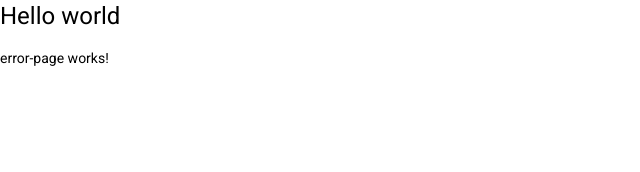
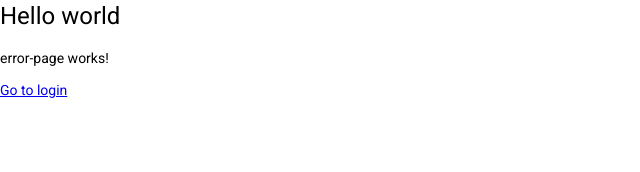
Before and after one commit to emmanueltamburini/heroes-app, an Angular app: page /404 in a window 1280 px wide. Shown: the top 172 px of the page, without its empty margins (0-640 px from the left). Built offline with nearby package versions, Linux system fonts and the light colour scheme.

Commit message:
auth routing has been added

```diff
--- a/src/app/app-routing.module.ts
+++ b/src/app/app-routing.module.ts
@@ -3,6 +3,10 @@
 import { ErrorPageComponent } from './shared/error-page/error-page.component';
 
 const routes: Routes = [
+  {
+    path: 'auth',
+    loadChildren: () => import('./auth/auth.module').then(m => m.AuthModule)
+  },
   {
     path: '404',
     component: ErrorPageComponent
--- a/src/app/auth/auth.module.ts
+++ b/src/app/auth/auth.module.ts
@@ -2,6 +2,7 @@
 import { CommonModule } from '@angular/common';
 import { LoginComponent } from './pages/login/login.component';
 import { RegisterComponent } from './pages/register/register.component';
+import { AuthRoutingModule } from './auth-routing.module';
 
 
 
@@ -11,7 +12,8 @@
     RegisterComponent
   ],
   imports: [
-    CommonModule
+    CommonModule,
+    AuthRoutingModule
   ]
 })
 export class AuthModule { }
--- a/src/app/shared/error-page/error-page.component.html
+++ b/src/app/shared/error-page/error-page.component.html
@@ -1 +1,3 @@
 <p>error-page works!</p>
+
+<a routerLink="/auth/login">Go to login </a>
```
Also changed, not shown: src/app/auth/auth-routing.module.ts (added, +33 -0 lines).
